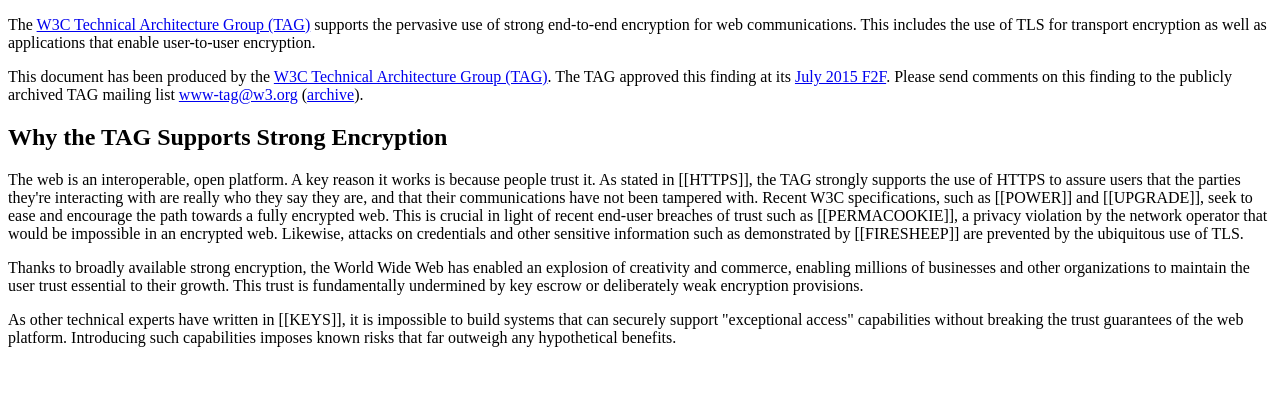
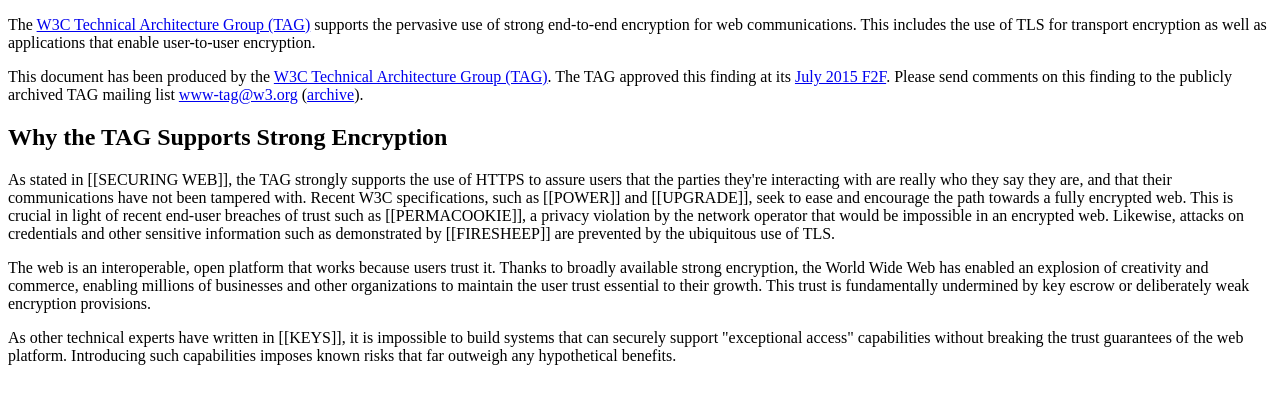
Before and after one commit to w3ctag/encryption-finding, a plain HTML site: page index.html in a window 1280 px wide. Drawn offline with Linux system fonts and the light colour scheme.

Commit message:
Reorganizing

```diff
--- a/index.html
+++ b/index.html
@@ -31,7 +31,7 @@
           edDraftURI: "https://w3ctag.github.io/encryption-finding/",
           noTOC: false,
           localBiblio:  {
-              "HTTPS": {
+              "SECURING WEB": {
                 authors: [ "Mark Nottingham" ],
                 href: "https://w3ctag.github.io/web-https/",
                 title: "Securing the Web",
@@ -90,9 +90,9 @@
   <section>
     <h2>Why the TAG Supports Strong Encryption</h2>
 
-    <p>The web is an interoperable, open platform. A key reason it works is because people trust it. As stated in [[HTTPS]], the TAG strongly supports the use of HTTPS to assure users that the parties they're interacting with are really who they say they are, and that their communications have not been tampered with. Recent W3C specifications, such as [[POWER]] and [[UPGRADE]], seek to ease and encourage the path towards a fully encrypted web. This is crucial in light of recent end-user breaches of trust such as [[PERMACOOKIE]], a privacy violation by the network operator that would be impossible in an encrypted web. Likewise, attacks on credentials and other sensitive information such as demonstrated by [[FIRESHEEP]] are prevented by the ubiquitous use of TLS.</p>
+    <p>As stated in [[SECURING WEB]], the TAG strongly supports the use of HTTPS to assure users that the parties they're interacting with are really who they say they are, and that their communications have not been tampered with. Recent W3C specifications, such as [[POWER]] and [[UPGRADE]], seek to ease and encourage the path towards a fully encrypted web. This is crucial in light of recent end-user breaches of trust such as [[PERMACOOKIE]], a privacy violation by the network operator that would be impossible in an encrypted web. Likewise, attacks on credentials and other sensitive information such as demonstrated by [[FIRESHEEP]] are prevented by the ubiquitous use of TLS.</p>
 
-    <p>Thanks to broadly available strong encryption, the World Wide Web has enabled an explosion of creativity and commerce, enabling millions of businesses and other organizations to maintain the user trust essential to their growth. This trust is fundamentally undermined by key escrow or deliberately weak encryption provisions.</p>
+    <p>The web is an interoperable, open platform that works because users trust it. Thanks to broadly available strong encryption, the World Wide Web has enabled an explosion of creativity and commerce, enabling millions of businesses and other organizations to maintain the user trust essential to their growth. This trust is fundamentally undermined by key escrow or deliberately weak encryption provisions.</p>
 
     <p>As other technical experts have written in [[KEYS]], it is impossible to build systems that can securely support "exceptional access" capabilities without breaking the trust guarantees of the web platform. Introducing such capabilities imposes known risks that far outweigh any hypothetical benefits.</p>
   </section>
```
